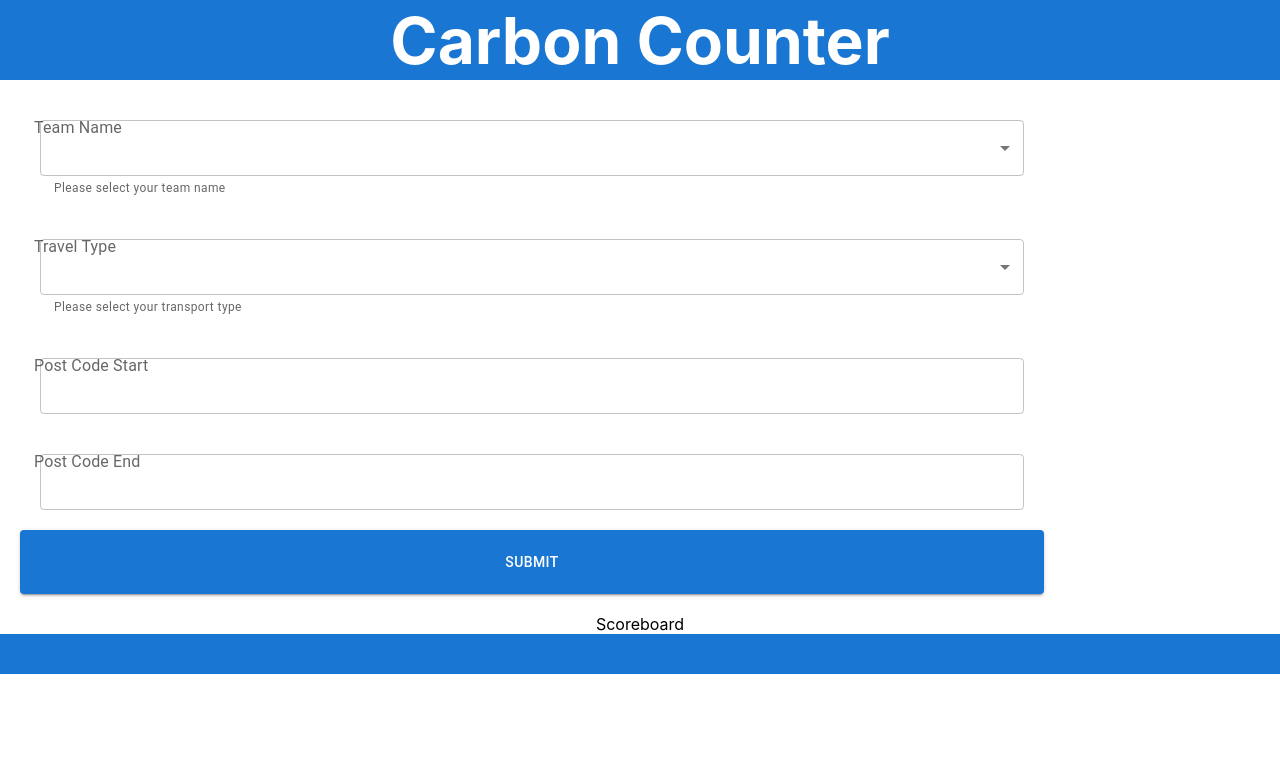
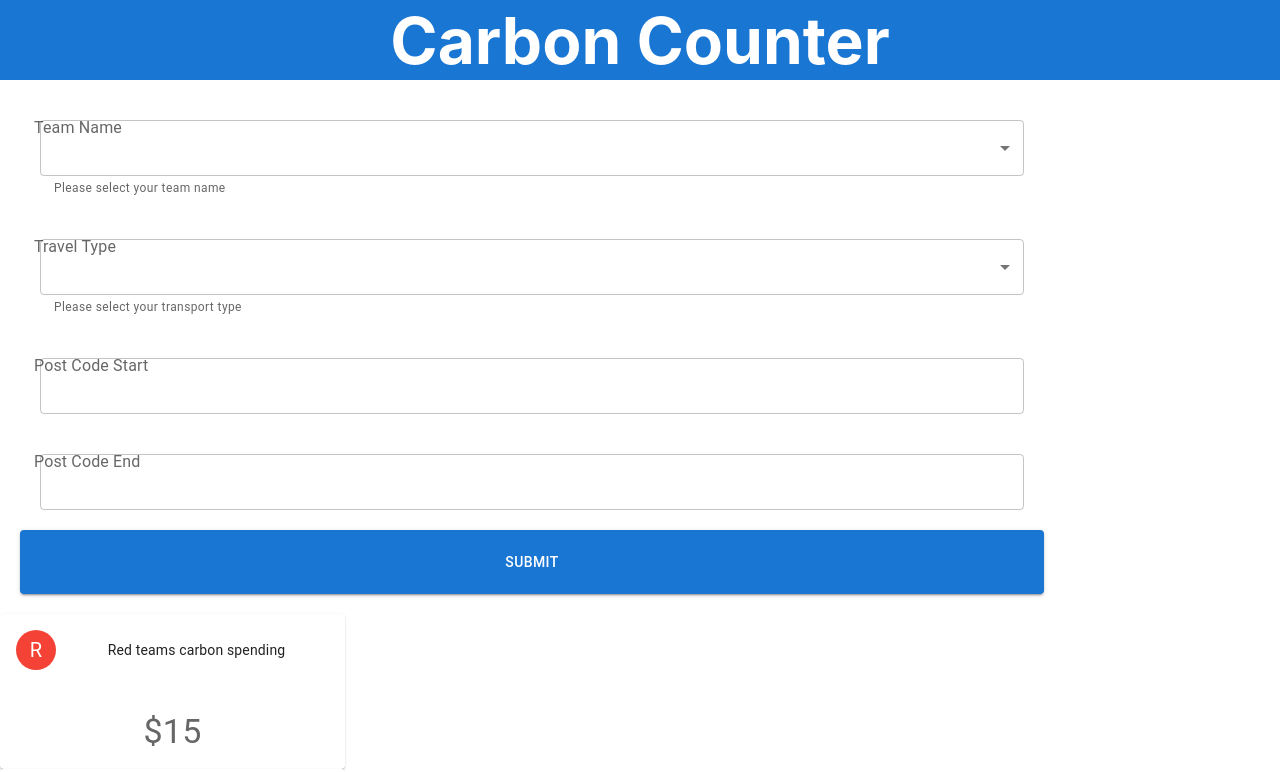
Before and after one commit to afam-io/climate-hackathon, a React (Create React App) app: page / in a window 1280 px wide. Shown: the top 772 px of the page. Built offline with nearby package versions, Linux system fonts and the light colour scheme.

Commit message:
feat: score board for different teams carbon spending added

```diff
--- a/src/components/Scoreboard.jsx
+++ b/src/components/Scoreboard.jsx
@@ -1,5 +1,17 @@
 import React from 'react';
 
+import TeamCard from './TeamCard';
+// import MoreVertIcon from '@mui/icons-material/MoreVert';
+
 export default function Scoreboard() {
-  return <div>Scoreboard</div>;
+  const teamScores = [
+    { name: 'Red', score: 15, color: 'red' },
+    { name: 'Blue', score: 1500, color: 'blue' },
+    { name: 'Green', score: 1000, color: 'green' },
+  ];
+  return teamScores.map((x) => (
+    <TeamCard name={x.name} score={x.score} color={x.color} />
+  ));
+
+  // <TeamCard name={teamScores[0].name} score={teamScores[0].score} />;
 }
--- /dev/null
+++ b/src/components/TeamCard.jsx
@@ -0,0 +1,45 @@
+import React from 'react';
+import Card from '@mui/material/Card';
+import CardContent from '@mui/material/CardContent';
+import CardMedia from '@mui/material/CardMedia';
+import Typography from '@mui/material/Typography';
+import { CardActionArea, CardHeader } from '@mui/material';
+import { red, blue, green } from '@mui/material/colors';
+import Avatar from '@mui/material/Avatar';
+import IconButton from '@mui/material/IconButton';
+import { useState } from 'react';
+// import MoreVertIcon from '@mui/icons-material/MoreVert';
+
+export default function TeamCard({ name, score, color }) {
+  const titleName = name + ' teams carbon spending';
+  const colorString = name.toLowerCase();
+  let colorObj = { bgcolor: blue[500] };
+  if (color === 'red') {
+    colorObj = { bgcolor: red[500] };
+  }
+  if (color === 'green') {
+    colorObj = { bgcolor: green[500] };
+  }
+
+  return (
+    <Card sx={{ maxWidth: 345 }}>
+      <CardHeader
+        avatar={
+          <Avatar sx={colorObj} aria-label='Team'>
+            {name.at(0)}
+          </Avatar>
+        }
+        action={<IconButton aria-label='settings'></IconButton>}
+        title={titleName}
+      />
+      <CardActionArea>
+        <CardContent>
+          <Typography gutterBottom variant='h5' component='div'></Typography>
+          <Typography variant='h4' color='text.secondary'>
+            ${score}
+          </Typography>
+        </CardContent>
+      </CardActionArea>
+    </Card>
+  );
+}
```
